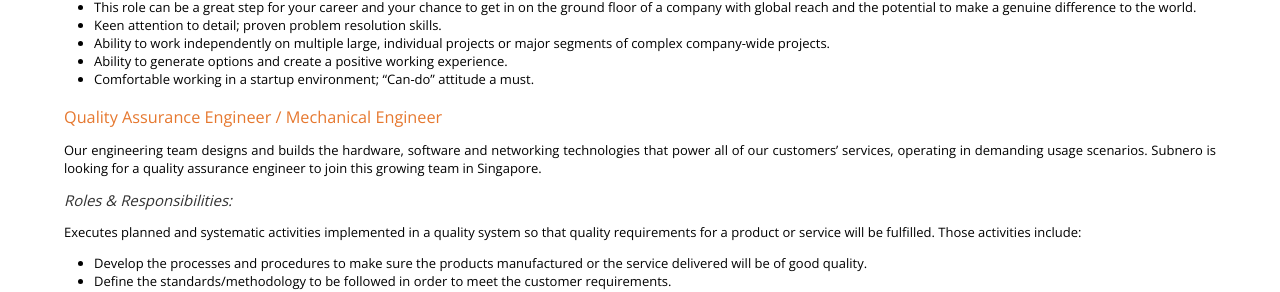
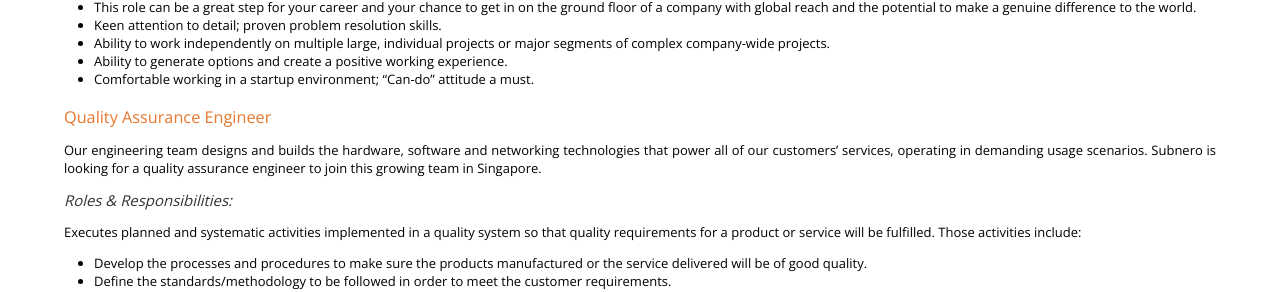
Before and after one commit to subnero1/old_website, a Jekyll site: the page built from career/index.html, in a window 1280 px wide. Shown: the part 668-960 px from the top of the page. Built offline with Jekyll 4.4.1, drawn with Linux system fonts in a browser that asks for light colours.

Commit message:
fixed QA job desc

```diff
--- a/career/index.html
+++ b/career/index.html
@@ -31,7 +31,7 @@
 
     <br>
 
-    <h2> Quality Assurance Engineer / Mechanical Engineer </h2>
+    <h2> Quality Assurance Engineer </h2>
     <p>Our engineering team designs and builds the hardware, software and networking technologies that power all of our customers’ services, operating in demanding usage scenarios. Subnero is looking for a quality assurance engineer to join this growing team in Singapore.</p>
 
 
```
